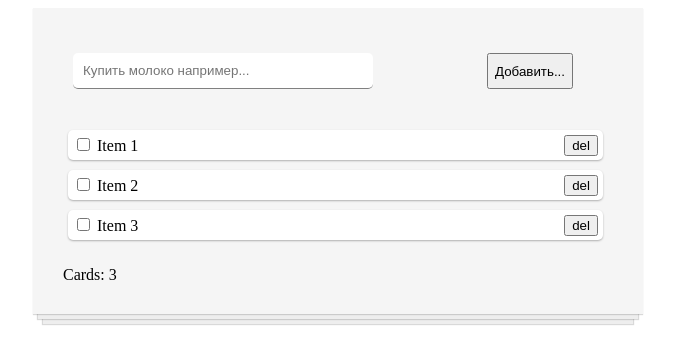
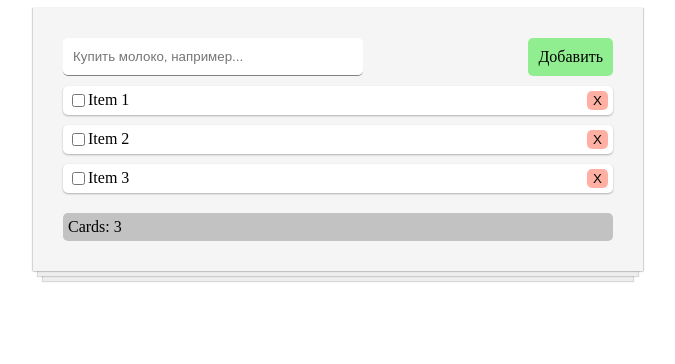
Before and after one commit to Slsky/NotSoSimpleToDoList, a plain HTML site: page index.html in a window 1280 px wide. Shown: the whole page, without its empty margins (302-977 px from the left). Drawn offline with Linux system fonts and the light colour scheme.

Commit message:
Some small modifications in js, css and html

```diff
--- a/index.html
+++ b/index.html
@@ -11,8 +11,8 @@
     <div class="main field paper-stile">
 
         <form class="inline-form space-between" action="" method="get" id="submit">
-            <input class="input" type="text" id="input" placeholder="Купить молоко например..." required>
-            <input class=" knopka" type="submit" value="Добавить...">
+            <input class="input" type="text" id="input" placeholder="Купить молоко, например..." required>
+            <input class="btn-submit" type="submit" value="Добавить">
         </form>
 
         <ul id="root">
@@ -20,30 +20,23 @@
             <li class="item">
                 <input type="checkbox" onchange="chacked(this)">
                 <span class="text">Item 1</span>
-                <button class="to-end del" onclick="remove(this)">del</button>
+                <button class="to-end btn-del" onclick="remove(this)">X</button>
             </li>
             <li class="item">
                 <input type="checkbox" onchange="chacked(this)">
                 <span class="text">Item 2</span>
-                <button class="to-end del" onclick="remove(this)">del</button>
+                <button class="to-end btn-del" onclick="remove(this)">X</button>
             </li>
             <li class="item">
                 <input type="checkbox" onchange="chacked(this)">
                 <span class="text">Item 3</span>
-                <button class="to-end del" onclick="remove(this)">del</button>
+                <button class="to-end btn-del" onclick="remove(this)">X</button>
             </li>
 
         </ul>
-        <div id="amount"></div>
+        <div class="btn-disabled" id="amount"></div>
     </div>
-    <!-- <ul class="box to-start">
-        <li class="card">t</li>
-        <li class="card">y</li>
-        <li class="card">b</li>
-        <li class="card">t</li>
-        <li class="card">y</li>
-        <li class="card to-end">b</li>
-    </ul> -->
+
     <script src="index.js"></script>
 </body>
 
--- a/index.js
+++ b/index.js
@@ -1,9 +1,9 @@
 function list(e) {
 
     let li = listElement({
-        textElement: textElement(),
-        inputElement: inputElement(),
-        buttonElement: buttonElement()
+        textElement: textElement,
+        inputElement: inputElement,
+        buttonElement: buttonElement
     });
 
     root.insertAdjacentHTML('beforeend', li);
@@ -12,9 +12,9 @@ function list(e) {
 function listElement(obj) {
     return `
         <li class="item">
-            ${obj.inputElement}
-            ${obj.textElement}
-            ${obj.buttonElement}
+            ${obj.inputElement()}
+            ${obj.textElement()}
+            ${obj.buttonElement()}
         </li>`;
 }
 
@@ -34,29 +34,34 @@ function textElement() {
 }
 
 function buttonElement() {
-    return `<button class="to-end del" onclick="remove(this)">del</button>`
+    return `<button class="to-end btn-del" onclick="remove(this)">X</button>`
 }
 
 function chacked(e) {
+    console.log('e.nextElementSibling.classList', e.nextElementSibling.classList)
+    e.parentNode.classList.toggle("blue");
+    console.log('e.ne', e.nextElementSibling)
+    // e.nextElementSibling.classList.toggle("");
     e.nextElementSibling.classList.toggle("crossed");
-    e.parentNode.classList.toggle("blue");
 }
 
 function add(e) {
     list(e);
+    amountCards(len++);
     e.preventDefault();
-};
+}
 
 function remove(e) {
+    amountCards(len--);
     e.parentNode.remove();
 }
 
 function amountCards(e) {
-    let len = document.querySelectorAll("li").length;
     amount.innerText = `Cards: ${len}`;
 }
 
-setInterval(amountCards, 1000)
-
 let form = document.getElementById('submit');
 form.addEventListener("submit", add);
+
+let len = document.querySelectorAll("li").length;
+amountCards(len);
--- a/style.css
+++ b/style.css
@@ -3,10 +3,15 @@ body {
     color: black;
 }
 
+ul#root {
+    margin: 0px 0px 0px 0px;
+    padding: 0px 0px 0px 0px;
+}
+
 .field {
     display: flex;
     flex-flow: column wrap;
-    justify-content: space-around;
+    justify-content: space-between;
 }
 
 .main {
@@ -14,13 +19,15 @@ body {
     max-width: 550px;
     margin: auto;
     background-color: whitesmoke;
-    box-shadow: 0px 2px 4px #afafaf;
+    box-shadow: 2px 2px 4px 2px #747474;
     padding: 10px;
 }
 
 .paper-stile {
     box-shadow:
         /* Тень верхнего слоя */
+        1px 0 1px rgba(0, 0, 0, 0.15),
+        -1px 0 1px rgba(0, 0, 0, 0.15),
         0 1px 1px rgba(0, 0, 0, 0.15),
         /* Второй слой */
         0 10px 0 -5px #eee,
@@ -35,10 +42,15 @@ body {
 }
 
 .item {
+    width: auto;
     list-style-type: none;
     margin: 10px;
-    margin-left: -35px;
+    margin-left: 0px;
+    margin-right: 0px;
     padding: 5px;
+
+    display: flex;
+    justify-content: flex-start;
 
     background-color: white;
     border: 1px solid #fafafa;
@@ -61,12 +73,12 @@ body {
     flex-flow: row wrap;
     justify-content: space-between;
 
-    margin: 10px;
-    padding: 5px;
+    margin: 0px 0px;
+    padding: 0px;
 
-    margin-left: 5px;
-    margin-right: 15px;
-    width: 500px;
+    margin-left: 0px;
+    margin-right: 0px;
+    width: 550px;
 }
 
 .input {
@@ -77,12 +89,69 @@ body {
     border-bottom: 1px solid gray;
 }
 
-.submit {
-    border: 0px none none;
-    border-radius: 5px;
-    background-color: #eee;
-}
 
 .blue {
     background-color: lightskyblue;
 }
+
+.crossed {
+    text-decoration: line-through;
+    color: gray;
+}
+
+.btn-submit {
+    padding: 10px;
+    border: none;
+
+    border-radius: 5px;
+    font: inherit;
+    color: inherit;
+
+    float: right;
+    background-color: transparent;
+    background-color: lightgreen;
+}
+
+.btn-submit:active {
+    transform: translateY(1px);
+    filter: saturate(150%);
+}
+
+.btn-submit:hover,
+.btn-submit:focus {
+    background-color: green;
+}
+
+.btn-submit:focus:not {
+    background-color: lightgreen;
+}
+
+.btn-del {
+    margin-left: auto;
+    background-color: rgb(255, 176, 162);
+    border: 0px none tomato;
+    border-radius: 5px;
+}
+
+.btn-del:active {
+    transform: translateY(1px);
+    filter: saturate(150%);
+}
+
+.btn-del:hover,
+.btn-delt:focus {
+    background-color: rgb(255, 176, 162);
+}
+
+.btn-del:focus-visible {
+    background-color: rgb(255, 176, 162);
+}
+
+.btn-disabled {
+    margin: 0px;
+    margin-top: 10px;
+    padding: 5px;
+    background-color: rgb(194, 194, 194);
+    border: 0px none rgb(95, 95, 95);
+    border-radius: 5px;
+}
```
